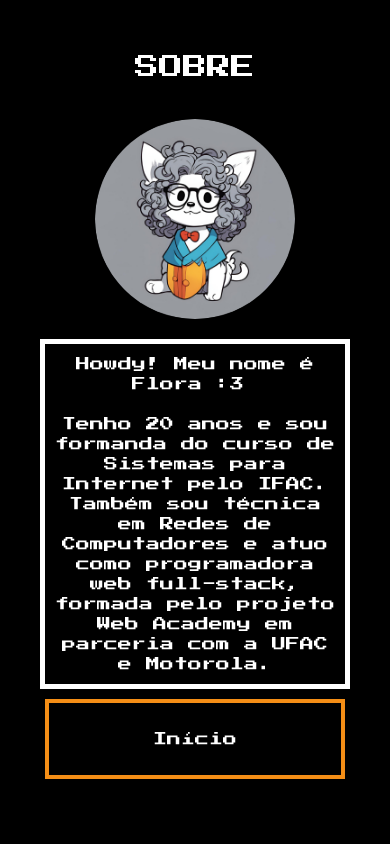
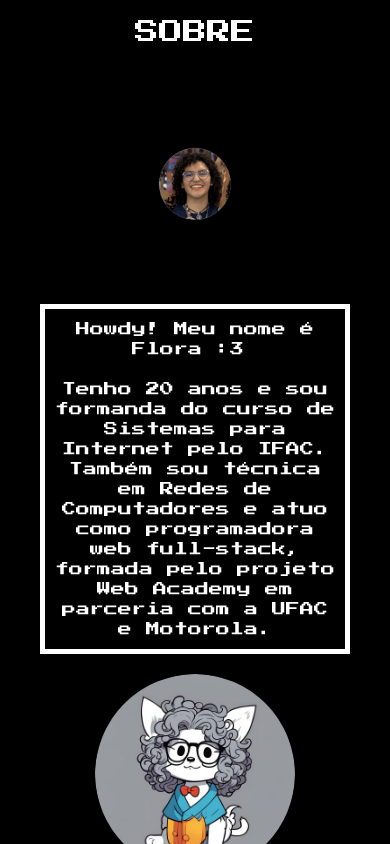
Before and after one commit to FloraOFF/UnderWiki, a React Native app: screen /sobreAutor in a window 390 px wide. Built offline with nearby package versions, Linux system fonts and the light colour scheme.

Commit message:
Pode ter dado merda

```diff
--- a/src/pages/sobreAutor.js
+++ b/src/pages/sobreAutor.js
@@ -8,7 +8,7 @@
       <Text style={[styles.text, styles.title]}>SOBRE</Text>
       <View style={styles.imageContainer}>
         <Image
-          source={require('../../assets/images/cropped_image.png')}
+          source={require('../../assets/images/fotoAutor.png')}
           style={styles.image}
         />
       </View>
@@ -16,6 +16,12 @@
         Howdy! Meu nome é Flora :3 {"\n\n"}
         Tenho 20 anos e sou formanda do curso de Sistemas para Internet pelo IFAC. Também sou técnica em Redes de Computadores e atuo como programadora web full-stack, formada pelo projeto Web Academy em parceria com a UFAC e Motorola.
       </Text>
+      <View style={styles.imageContainer}>
+        <Image
+          source={require('../../assets/images/cropped_image.png')}
+          style={styles.image}
+        />
+      </View>
       <ButtonRoute
         navigation={navigation}
         id={0}
```
